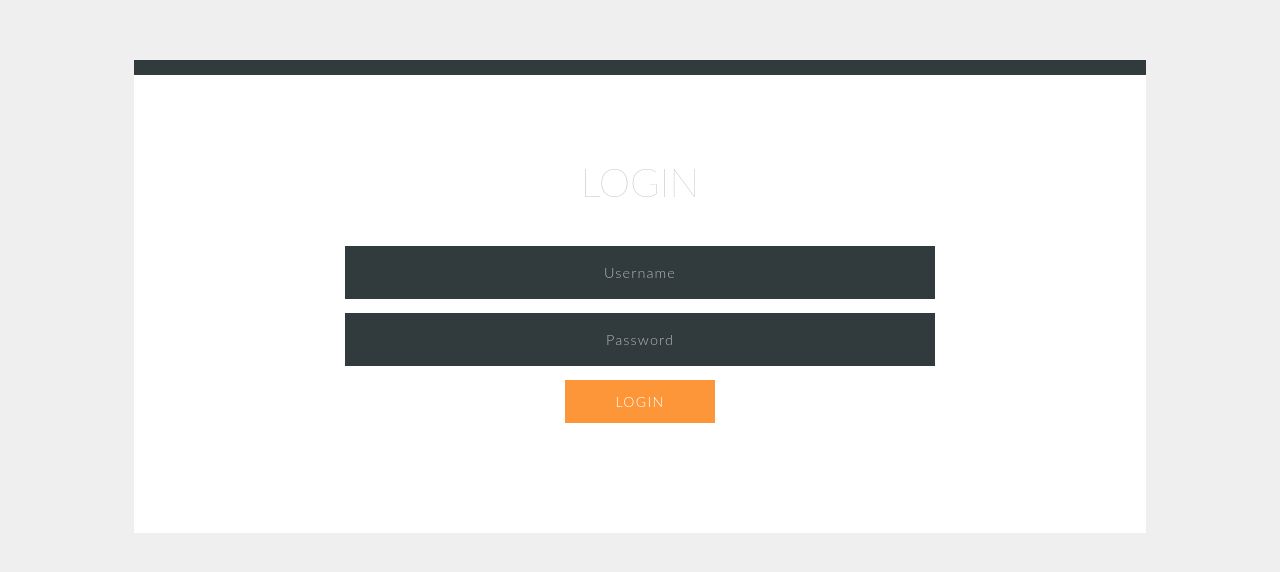
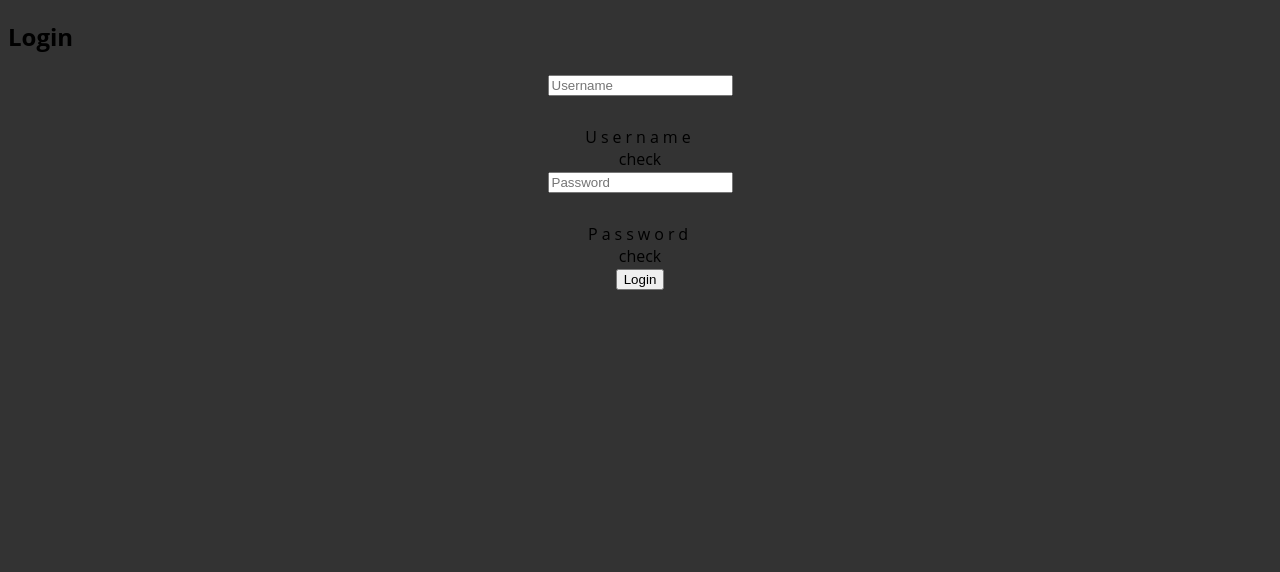
Before and after one commit to pyprism/Hiren-Books, a Django app: page /login/ in a window 1280 px wide. Shown: the top 572 px of the page. Run offline with Django 3.2, Linux system fonts and the light colour scheme.

Commit message:
update login template

```diff
--- a/static/style/login.css
+++ b/static/style/login.css
@@ -1,141 +1,77 @@
 body {
-  background: #efefef;
-  font-size: 62.5%;
-  font-family: 'Lato', sans-serif;
-  font-weight: 300;
-  color: #B6B6B6;
-}
-body section {
-  background: white;
-  margin: 60px auto 120px;
-  border-top: 15px solid #313A3D;
-  text-align: center;
-  padding: 50px 0 110px;
-  width: 80%;
-  max-width: 1100px;
-}
-body section h1 {
-  margin-bottom: 40px;
-  font-size: 4em;
-  text-transform: uppercase;
-  font-family: 'Lato', sans-serif;
-  font-weight: 100;
+  background-color: #333333;
+  font-family: "Open Sans", Helvetica;
 }
 
 form {
-  width: 58.33333%;
-  margin: 0 auto;
+  text-align: center;
 }
-form .field {
-  width: 100%;
-  position: relative;
-  margin-bottom: 15px;
+
+label {
+  display: block;
+  letter-spacing: 4px;
+  padding-top: 30px;
+  text-align: center;
 }
-form .field label {
-  //text-transform: uppercase;
-  position: absolute;
-  top: 0;
-  left: 0;
-  background: #313A3D;
-  width: 100%;
-  padding: 18px 0;
-  font-size: 1.45em;
-  letter-spacing: 0.075em;
-  -webkit-transition: all 333ms ease-in-out;
-  -moz-transition: all 333ms ease-in-out;
-  -o-transition: all 333ms ease-in-out;
-  -ms-transition: all 333ms ease-in-out;
-  transition: all 333ms ease-in-out;
+label .label-text {
+  color: #9B9B9B;
+  cursor: text;
+  font-size: 20px;
+  line-height: 20px;
+  text-transform: uppercase;
+  -moz-transform: translateY(-34px);
+  -ms-transform: translateY(-34px);
+  -webkit-transform: translateY(-34px);
+  transform: translateY(-34px);
+  transition: all 0.3s;
 }
-form .field label + span {
-  font-family: 'SSStandard';
-  opacity: 0;
+label input {
+  background-color: transparent;
+  border: 0;
+  border-bottom: 2px solid #4A4A4A;
   color: white;
-  display: block;
-  position: absolute;
-  top: 12px;
-  left: 7%;
-  font-size: 2.5em;
-  text-shadow: 1px 2px 0 #cd6302;
-  -webkit-transition: all 333ms ease-in-out;
-  -moz-transition: all 333ms ease-in-out;
-  -o-transition: all 333ms ease-in-out;
-  -ms-transition: all 333ms ease-in-out;
-  transition: all 333ms ease-in-out;
+  font-size: 36px;
+  letter-spacing: -1px;
+  outline: 0;
+  padding: 5px 20px;
+  text-align: center;
+  transition: all 0.3s;
+  width: 200px;
 }
-form .field input[type="text"],
-form .field input[type="password"],
-form .field textarea {
-  border: none;
-  background: #E8E9EA;
-  width: 80.5%;
-  margin: 0;
-  padding: 18px 0;
-  padding-left: 19.5%;
-  color: #313A3D;
-  font-size: 1.4em;
-  letter-spacing: 0.05em;
+label input:focus {
+  max-width: 100%;
+  width: 400px;
+}
+label input:focus + .label-text {
+  color: #F0F0F0;
+  font-size: 13px;
+  -moz-transform: translateY(-74px);
+  -ms-transform: translateY(-74px);
+  -webkit-transform: translateY(-74px);
+  transform: translateY(-74px);
+}
+label input:valid + .label-text {
+  font-size: 13px;
+  -moz-transform: translateY(-74px);
+  -ms-transform: translateY(-74px);
+  -webkit-transform: translateY(-74px);
+  transform: translateY(-74px);
+}
+
+button {
+  background-color: #333333;
+  border: 2px solid white;
+  border-radius: 27px;
+  color: white;
+  cursor: pointer;
+  font-size: 20px;
+  margin-top: 20px;
+  padding: 15px 30px;
   text-transform: uppercase;
+  transition: all 200ms;
 }
-form .field input[type="text"]#msg,
-form .field textarea#msg {
-  height: 18px;
-  resize: none;
-  -webkit-transition: all 333ms ease-in-out;
-  -moz-transition: all 333ms ease-in-out;
-  -o-transition: all 333ms ease-in-out;
-  -ms-transition: all 333ms ease-in-out;
-  transition: all 333ms ease-in-out;
+button:hover, button:focus {
+  background-color: white;
+  color: #333333;
+  outline: 0;
 }
-form .field input[type="text"]:focus, form .field input[type="text"].focused,
-form .field textarea:focus,
-form .field textarea.focused {
-  outline: none;
-}
-form .field input[type="text"]:focus#msg, form .field input[type="text"].focused#msg,
-form .field textarea:focus#msg,
-form .field textarea.focused#msg {
-  padding-bottom: 150px;
-}
-form .field input[type="text"]:focus + label, form .field input[type="text"].focused + label,
-form .field textarea:focus + label,
-form .field textarea.focused + label {
-  width: 18%;
-  background: #FD9638;
-  color: #313A3D;
-}
-form .field input[type="text"].focused + label,
-form .field textarea.focused + label {
-  color: #FD9638;
-}
-form .field:hover label {
-  width: 18%;
-  background: #313A3D;
-  color: white;
-}
-form input[type="submit"] {
-  background: #FD9638;
-  color: white;
-  -webkit-appearance: none;
-  border: none;
-  text-transform: uppercase;
-  position: relative;
-  padding: 13px 50px;
-  font-size: 1.4em;
-  letter-spacing: 0.1em;
-  font-family: 'Lato', sans-serif;
-  font-weight: 300;
-  -webkit-transition: all 333ms ease-in-out;
-  -moz-transition: all 333ms ease-in-out;
-  -o-transition: all 333ms ease-in-out;
-  -ms-transition: all 333ms ease-in-out;
-  transition: all 333ms ease-in-out;
-}
-form input[type="submit"]:hover {
-  background: #313A3D;
-  color: #FD9638;
-}
-form input[type="submit"]:focus {
-  outline: none;
-  background: #cd6302;
-}
```
